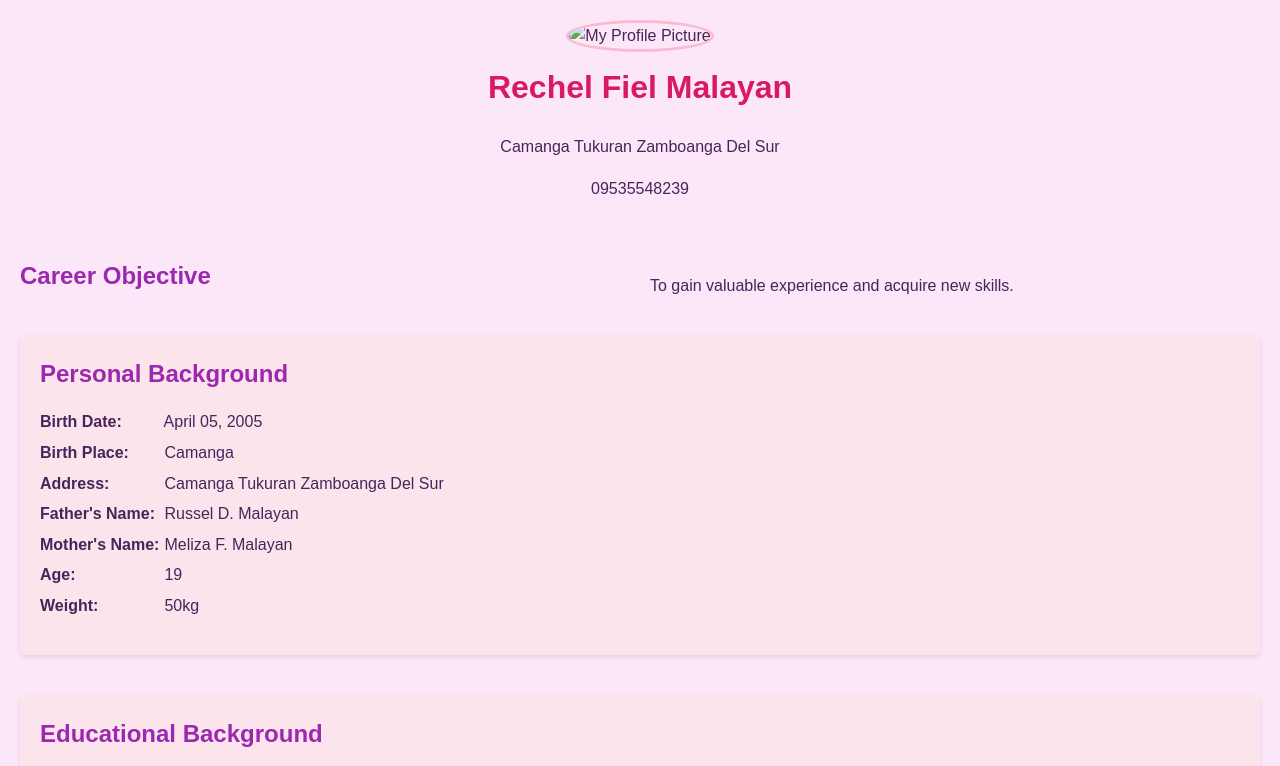
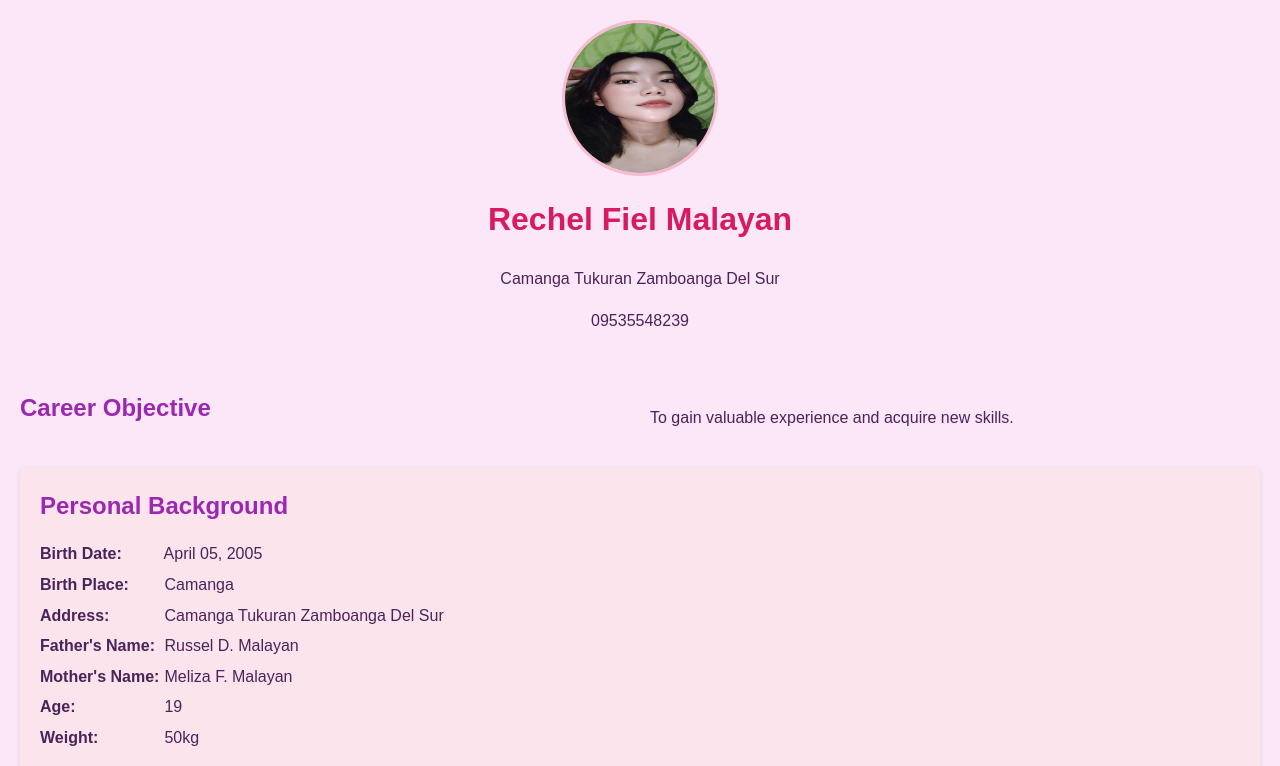
Before and after one commit to gwapo20601/echel, a plain HTML site: page index.html in a window 1280 px wide. Shown: the top 766 px of the page. Drawn offline with Linux system fonts and the light colour scheme.

Commit message:
Update index.html

```diff
--- a/index.html
+++ b/index.html
@@ -84,7 +84,7 @@ li strong {
 </head>
 <body>
   <header>
-    <img src="profile pic.jpg" alt="My Profile Picture">
+    <img src="Messenger_creation_D3B8A9D6-7C4A-4108-B221-F5B0BDFD8B3C.jpeg" alt="My Profile Picture">
     <h1>Rechel Fiel Malayan</h1>
     <p>Camanga Tukuran Zamboanga Del Sur</p>
     <p>09535548239</p>
```
